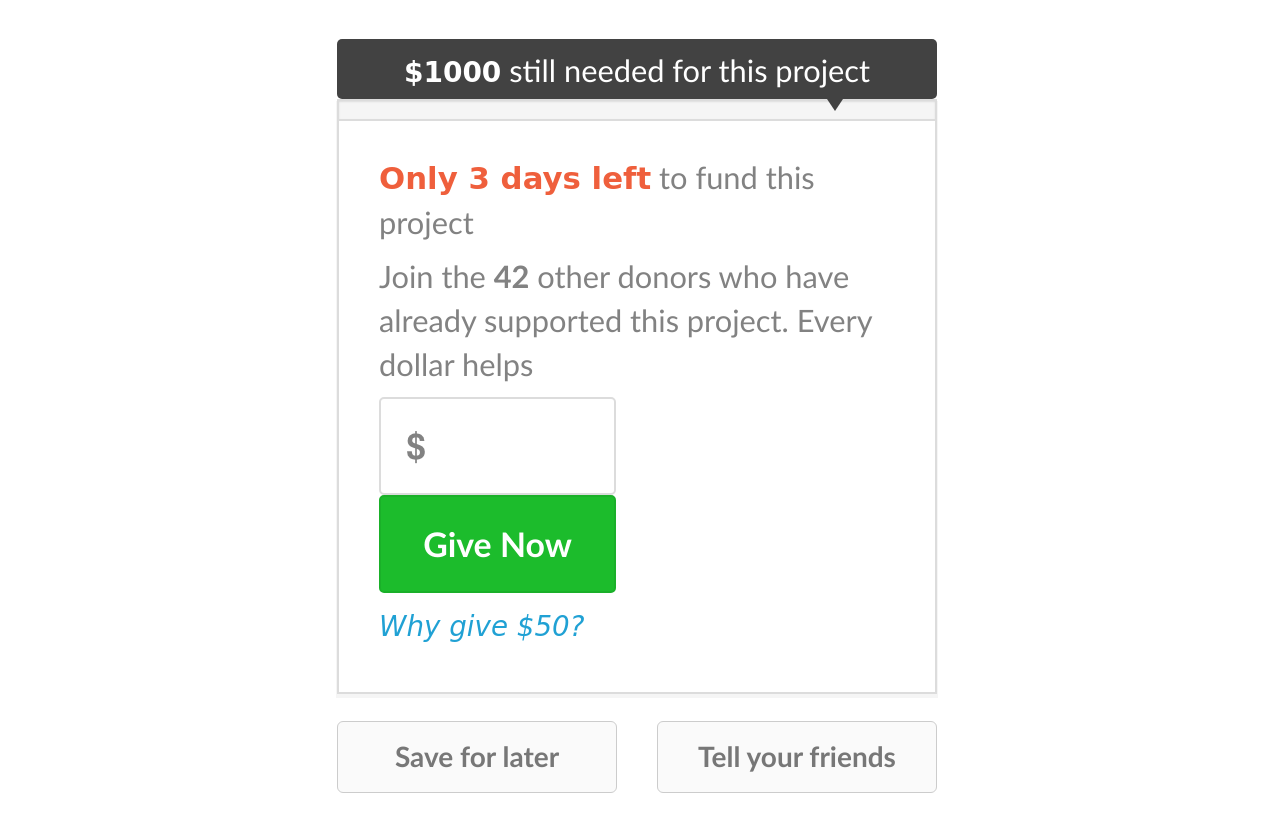
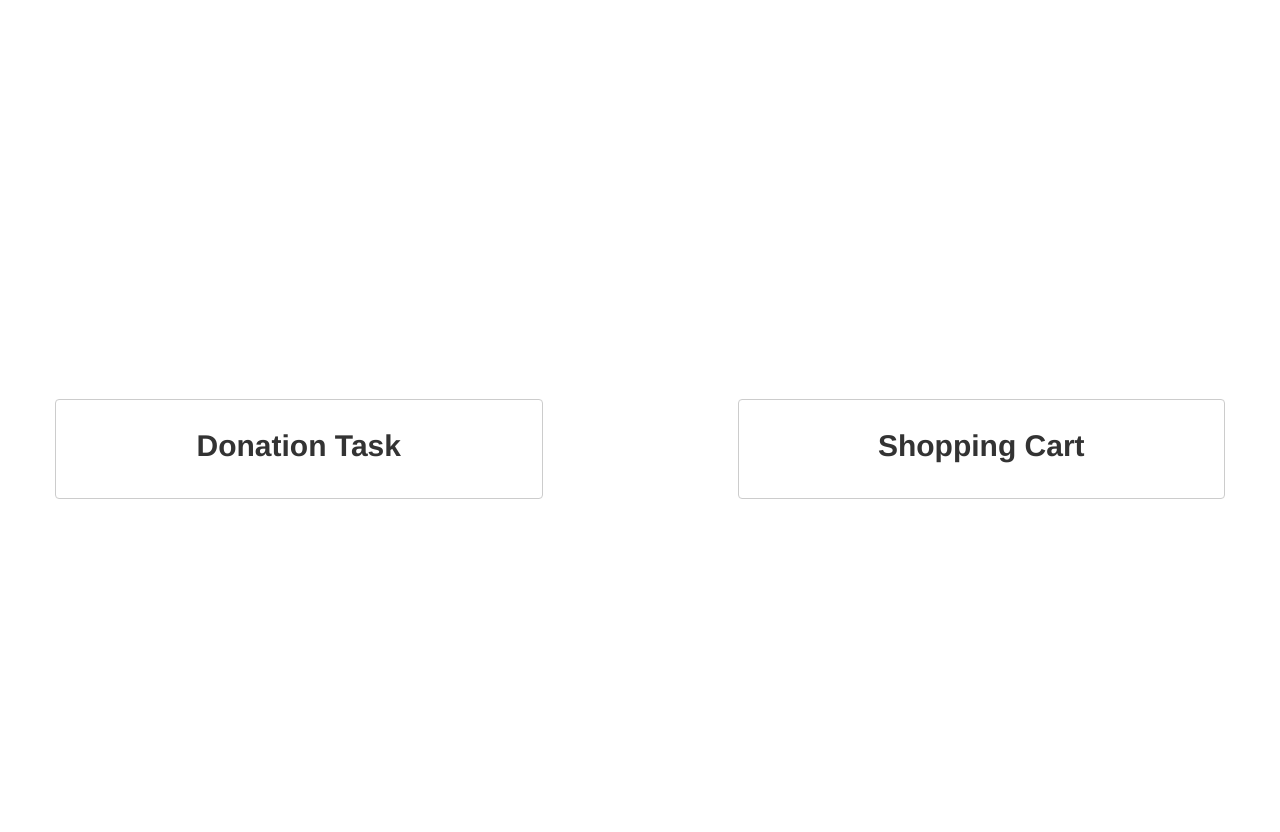
Before and after one commit to faizanakram99/loktra, a plain HTML site: page index.html in a window 1280 px wide. After the commit the page ends 800 px from the top, so only its background shows below. Drawn offline with nearby package versions, Linux system fonts and the light colour scheme.

Commit message:
Added main page and shifted subpages into folders

```diff
--- a/css/styles.css
+++ b/donationTask/css/styles.css
@@ -111,7 +111,7 @@ div.footer{
     justify-content: space-between;
 }
 
-div.footer button{
+div.footer button, div.footer a{
     width: 280px;
     background: rgb(250,250,250);
     height: 72px;
--- a/index.html
+++ b/index.html
@@ -1,66 +1,50 @@
 <!DOCTYPE HTML>
-<html ng-app="loktra">
+<html>
     <head>
         <title>Donation Task</title>
         <meta charset="utf-8">
         <meta name="viewport" content="width=device-width, initial-scale=1.0">
         <meta name="author" content="Faizan Akram Dar">
-        <meta name="description" content="Donation Task">
+        <meta name="description" content="Loktra">
         <link rel="stylesheet" href="https://maxcdn.bootstrapcdn.com/bootstrap/3.3.7/css/bootstrap.min.css" integrity="sha384-BVYiiSIFeK1dGmJRAkycuHAHRg32OmUcww7on3RYdg4Va+PmSTsz/K68vbdEjh4u" crossorigin="anonymous">
-        <link rel="stylesheet" href="css/styles.css" />
-        <link rel="stylesheet" href="css/sweetalert.css" />
+        <style>
+            html{
+                height: 100%;
+            }
+
+            body{
+                height: 100%;
+            }
+
+            .wrapper{
+                margin-top: 35%;
+            }
+
+            a.links{
+                height: 100px;
+                transition: 0.5s all ease;
+                margin-bottom: 30px;
+            }
+
+            a.links span{
+                margin-top: 5%;
+                display: block;
+                font-weight: bold;
+            }
+            a.links:hover{
+                background: deepskyblue;
+                color: #fff;
+            }
+
+        </style>
     </head>
-    <body ng-controller="mainCtrl">
-        <script>
-          window.fbAsyncInit = function() {
-            FB.init({
-              appId      : '175511712860150',
-              xfbml      : true,
-              version    : 'v2.7'
-            });
-          };
-
-          (function(d, s, id){
-             var js, fjs = d.getElementsByTagName(s)[0];
-             if (d.getElementById(id)) {return;}
-             js = d.createElement(s); js.id = id;
-             js.src = "//connect.facebook.net/en_US/sdk.js";
-             fjs.parentNode.insertBefore(js, fjs);
-           }(document, 'script', 'facebook-jssdk'));
-        </script>
+    <body>
         <div class="container">
-            <div class="header">
-                <span>${{left}}</span> still needed for this project
-            </div>
-            <div class="arrow"></div>
-
-            <div class="main">
-                <div class="progress">
-                  <div class="progress-bar" role="progressbar" aria-valuenow="{{total}}" aria-valuemin="0" aria-valuemax="1000" style="width: {{totalPercent}}">
-                    <span class="sr-only"></span>
-                  </div>
-                </div>
-                <div class="main-text">
-                    <p><span class="three-days">Only 3 days left</span> to fund this project </p>
-                    <p>Join the <strong>42</strong> other donors who have<br />already supported this project. Every <br /> dollar helps</p>
-                    <p>
-                        <form ng-submit="giveNow()" name="donateform" onsubmit="return false" novalidate>
-                            <input type="text" name="donate" ng-model="donate" class="button-big" max="999" ng-required="true" ng-pattern="numbersOnly" />
-                            <button type="submit" class="button-big" ng-disabled="donateform.$invalid">Give Now</button>
-                            <div ng-show="donateform.donate.$touched && donateform.donate.$invalid" class="red">Enter valid amount</div>
-                        </form>
-                    </p>
-                    <p><a class="why">Why give $50?</a></p>
-                </div>
-            </div>
-
-            <div class="footer">
-                <button class="btn btn-lg btn-default" ng-click="save()">Save for later</button>
-                <button class="btn btn-lg btn-default" ng-click="share()">Tell your friends</button>
+            <div class="row wrapper">
+                <a href="donationTask/index.html" class="col-xs-12 col-sm-5 links btn btn-default"><span class="h2">Donation Task</span></a>
+                <div class="col-xs-12 col-sm-2"></div>
+                <a href="shoppingCart/index.html" class="col-xs-12 col-sm-5 links btn btn-default"><span class="h2">Shopping Cart</span></a>
             </div>
         </div>
-        <script src="js/sweetalert.min.js"></script>
-        <script src="https://ajax.googleapis.com/ajax/libs/angularjs/1.5.8/angular.min.js"></script>
-        <script src="js/scripts.js"></script>
     </body>
 </html>
```
Also changed, not shown: donationTask/index.html (added, +66 -0 lines), donationTask/css/sweetalert.css (renamed from css/sweetalert.css), donationTask/images/dollar.png (renamed from images/dollar.png), donationTask/images/donation.png (renamed from images/donation.png), donationTask/js/scripts.js (renamed from js/scripts.js), donationTask/js/sweetalert.min.js (renamed from js/sweetalert.min.js).
